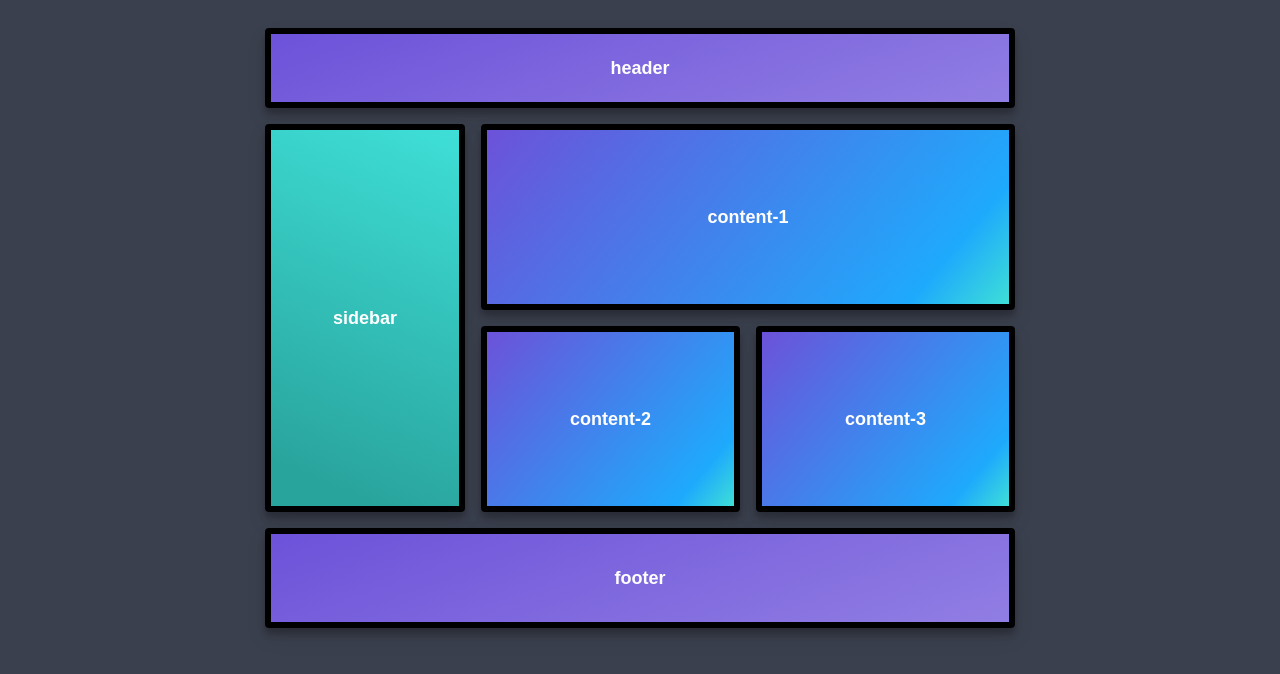
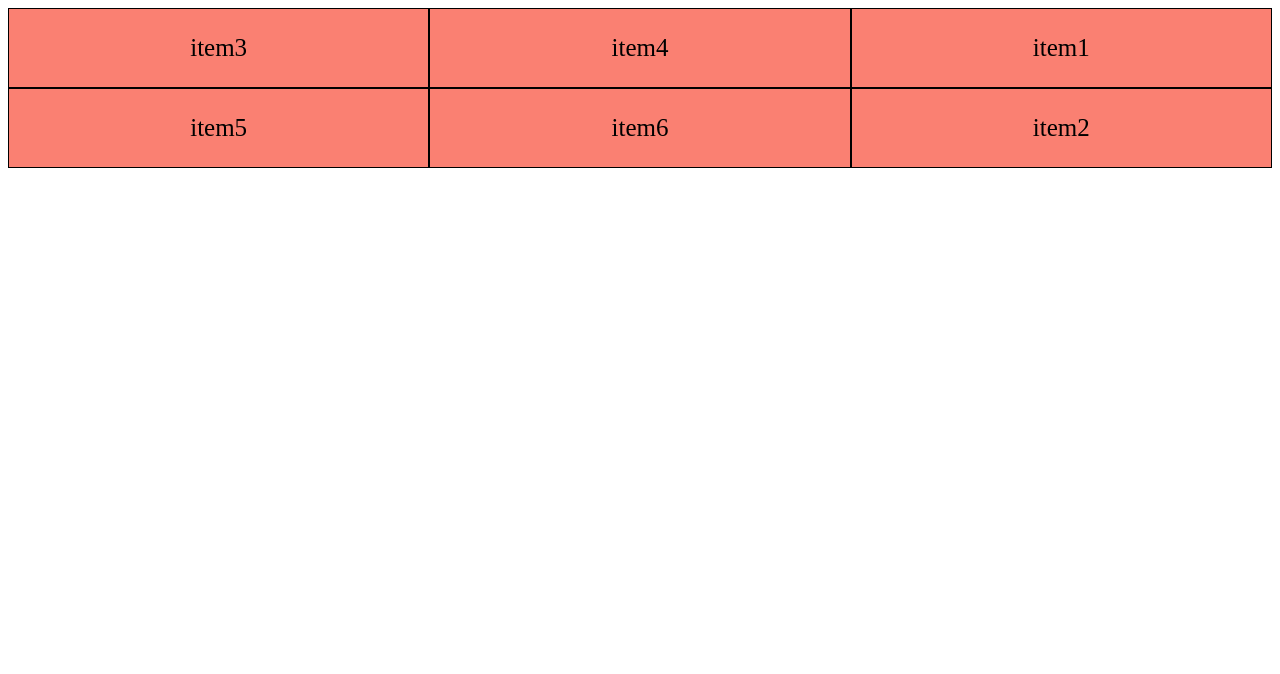
Before and after one commit to shayan881/template_project, a PHP site: page / in a window 1280 px wide. Shown: the top 674 px of the page. Run offline with PHP 8.4, Linux system fonts and the light colour scheme.

Commit message:
session 48 [ ordering ]

```diff
--- a/css-grid/index.html
+++ b/css-grid/index.html
@@ -10,13 +10,13 @@
 
 <body>
 
-    <div class="container">
-        <div class="item header">header</div>
-        <div class="item sidebar">sidebar</div>
-        <div class="item content-1">content-1</div>
-        <div class="item content-2">content-2</div>
-        <div class="item content-3">content-3</div>
-        <div class="item footer">footer</div>
+    <div class="grid-container">
+        <div class="item1 grid-item">item1</div>
+        <div class="item2 grid-item">item2</div>
+        <div class="item3 grid-item">item3</div>
+        <div class="item4 grid-item">item4</div>
+        <div class="item5 grid-item">item5</div>
+        <div class="item6 grid-item">item6</div>
     </div>
 
 </body>
--- a/css-grid/style.css
+++ b/css-grid/style.css
@@ -1,72 +1,39 @@
-body {
-    background-color: #3b404e;
-    display: flex;
-    justify-content: center;
-    padding: 20px;
-    font-family: Arial, Helvetica, sans-serif;
+.grid-container {
+    display: grid;
+    background-color: skyblue;
+    grid-template-columns: auto auto auto;
 }
 
-.item {
-    box-shadow: 0 10px 20px rgba(0, 0, 0, 0.1), 0 6px 6px rgba(0, 0, 0, 0.23);
-    color: #ffffff;
-    border: 6px solid black;
-    border-radius: 4px;
-    display: flex;
-    justify-content: center;
-    align-items: center;
-    font-size: 18px;
-    font-weight: bold;
+.grid-item {
+    background-color: salmon;
+    border: 1px solid black;
+    font-size: 25px;
+    text-align: center;
+    padding: 25px;
 }
 
-.header,
-.footer {
-    background-image: linear-gradient(160deg, #6c52d9 0%, #9b8ae6 127%);
+
+/* 3 4 1 5 6 2 */
+.item1 {
+    grid-area: 1 / 3 / 2 / 4;
 }
 
-.sidebar {
-    background-image: linear-gradient(203deg, #3edfd7 0%, #29a49d 90%);
+.item2 {
+    grid-area: 2 / 3 / 3 / 4;
 }
 
-.content-1,
-.content-2,
-.content-3 {
-    background-image: linear-gradient(130deg, #6c52d9 0%, #1eaafc 85%, #3edfd7 100%);
+.item3 {
+    grid-area: 1 / 1 / 2 / 2;
 }
 
-.container {
-    display: grid;
-    width: 750px;
-    height: 600px;
-    grid-template-columns: 200px 1fr 1fr;
-    grid-template-rows: 80px 1fr 1fr 100px;
-    grid-template-areas:
-        'header header header'
-        'sidebar content-1 content-1'
-        'sidebar content-2 content-3'
-        'footer footer footer';
-    gap: 1rem;
+.item4 {
+    grid-area: 1 / 2 / 2 / 3;
 }
 
-.header {
-    grid-area: header;
+.item5 {
+    grid-area: 2 / 1 / 3 / 2;
 }
 
-.sidebar {
-    grid-area: sidebar;
+.item6 {
+    grid-area: 2 / 2 / 3 / 3;
 }
-
-.content-1 {
-    grid-area: content-1;
-}
-
-.content-2 {
-    grid-area: content-2;
-}
-
-.content-3 {
-    grid-area: content-3;
-}
-
-.footer {
-    grid-area: footer;
-}
```
